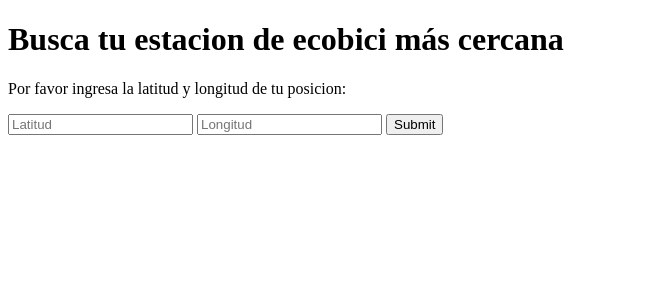
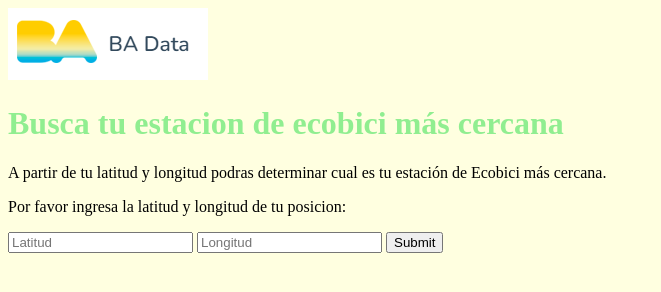
Before and after one commit to RArielAlonso/aws-itba-tp, a plain HTML site: page frontend/index.html in a window 1280 px wide. Shown: the whole page, without its empty margins (0-661 px from the left). Drawn offline with Linux system fonts and the light colour scheme.

Commit message:
modificaciones en readme y front

```diff
--- /dev/null
+++ b/frontend/css/styles.css
@@ -0,0 +1,16 @@
+h1{
+    color: lightgreen;
+}
+
+p{
+    color:black;
+}
+
+li{
+    color:green;
+    font-family:Arial;
+}
+
+body{
+    background-color: lightyellow;
+}
--- a/frontend/index.html
+++ b/frontend/index.html
@@ -1,13 +1,13 @@
 <!DOCTYPE html>
 <html lang="en">
 <head>
-    <meta charset="UTF-8">
-    <meta http-equiv="X-UA-Compatible" content="IE=edge">
-    <meta name="viewport" content="width=device-width, initial-scale=1.0">
+    <link rel="stylesheet" href="css/styles.css">
     <title>Consulta la estacion de ecobici más cercana</title>
 </head>
 <body>
+    <img src="images/BA_image.PNG">
     <h1>Busca tu estacion de ecobici más cercana</h1>
+    <p>A partir de tu latitud y longitud podras determinar cual es tu estación de Ecobici más cercana.</p>
     <form action="https://n9zjofe4v2.execute-api.us-east-1.amazonaws.com/default/test_geopy" method="GET">
         <p>Por favor ingresa la latitud y longitud de tu posicion:</p>
         <input type="text" name="user_lat" placeholder="Latitud" required>
```
Also changed, not shown: frontend/images/BA_image.PNG (added), 1 other file.
